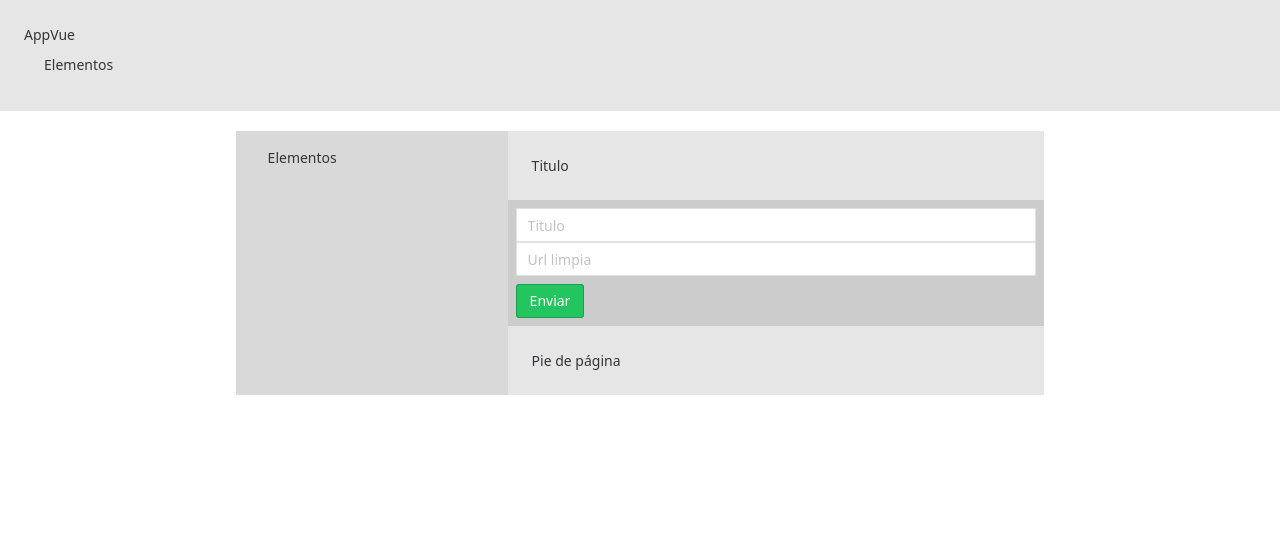
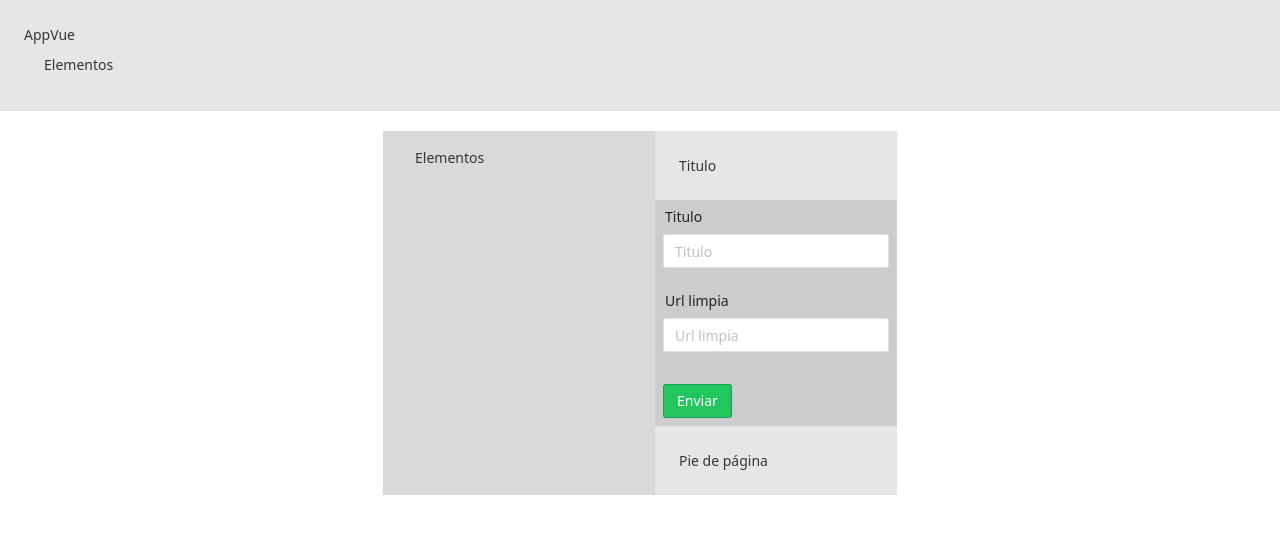
Before and after one commit to eltictacdicta/vuedjango, a Vue app: page /save/category in a window 1280 px wide. Shown: the top 534 px of the page. Built offline with nearby package versions, Linux system fonts and the light colour scheme; no server answers.

Commit message:
Creamos el manejo de errores del formulario de categorias

```diff
--- a/src/pages/save/SaveCategory.vue
+++ b/src/pages/save/SaveCategory.vue
@@ -1,7 +1,11 @@
 <template>
     <form @submit.prevent="submit">
-    <n-input placeholder="Titulo" v-model:value="form.title" type="text" />
-    <n-input placeholder="Url limpia" v-model:value="form.url_clean" type="text" />
+    <n-form-item label="Titulo" :feedback="errors.title" :validation-status="errors.title == '' ? 'success' : 'error'">
+        <n-input :status="errors.title == '' ? 'success' : 'error'" placeholder="Titulo" v-model:value="form.title" type="text" />
+    </n-form-item>
+    <n-form-item label="Url limpia" :feedback="errors.url_clean" :validation-status="errors.url_clean == '' ? 'success' : 'error'">
+        <n-input :status="errors.url_clean == '' ? 'success' : 'error'" placeholder="Url limpia" v-model:value="form.url_clean" type="text" />
+    </n-form-item>
     <n-button class="mt-2" type="primary" attr-type="submit">Enviar</n-button>
     </form>
 </template>
@@ -13,14 +17,29 @@ export default {
             form:{
                 title: "",
                 url_clean: ""
+            },
+            errors:{
+                title: "",
+                url_clean: ""
             }
         }
     },
     methods:{
         submit(){
+            this.cleanForm()
             this.$axios.post("http://127.0.0.1:8000/api/category/",this.form).then((res) => {
-                console.log(res)
+                console.log(res.data)
             })
+            .catch((error) => {
+                if(error.response.data.title)
+                    this.errors.title = error.response.data.title[0]
+                if(error.response.data.url_clean)
+                    this.errors.url_clean = error.response.data.url_clean[0]
+            })
+        },
+        cleanForm(){
+            this.errors.title=""
+            this.errors.url_clean=""
         }
     }
 }
```
